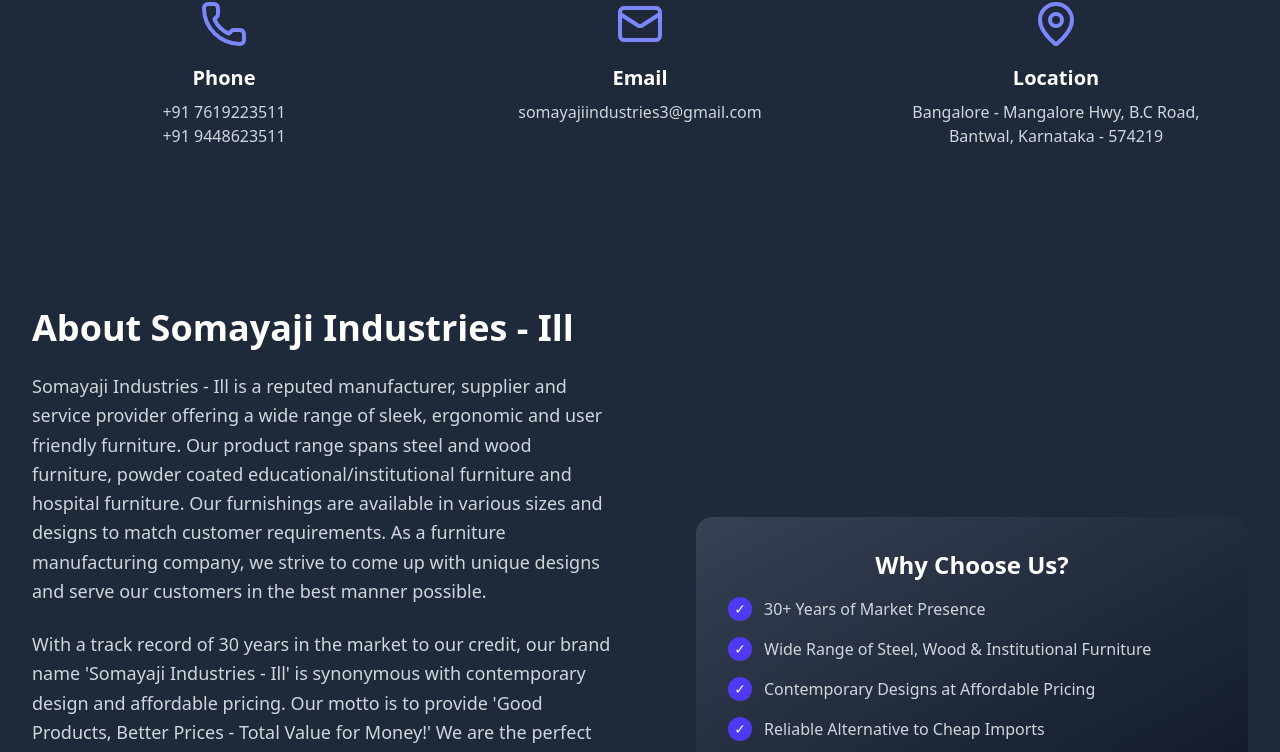
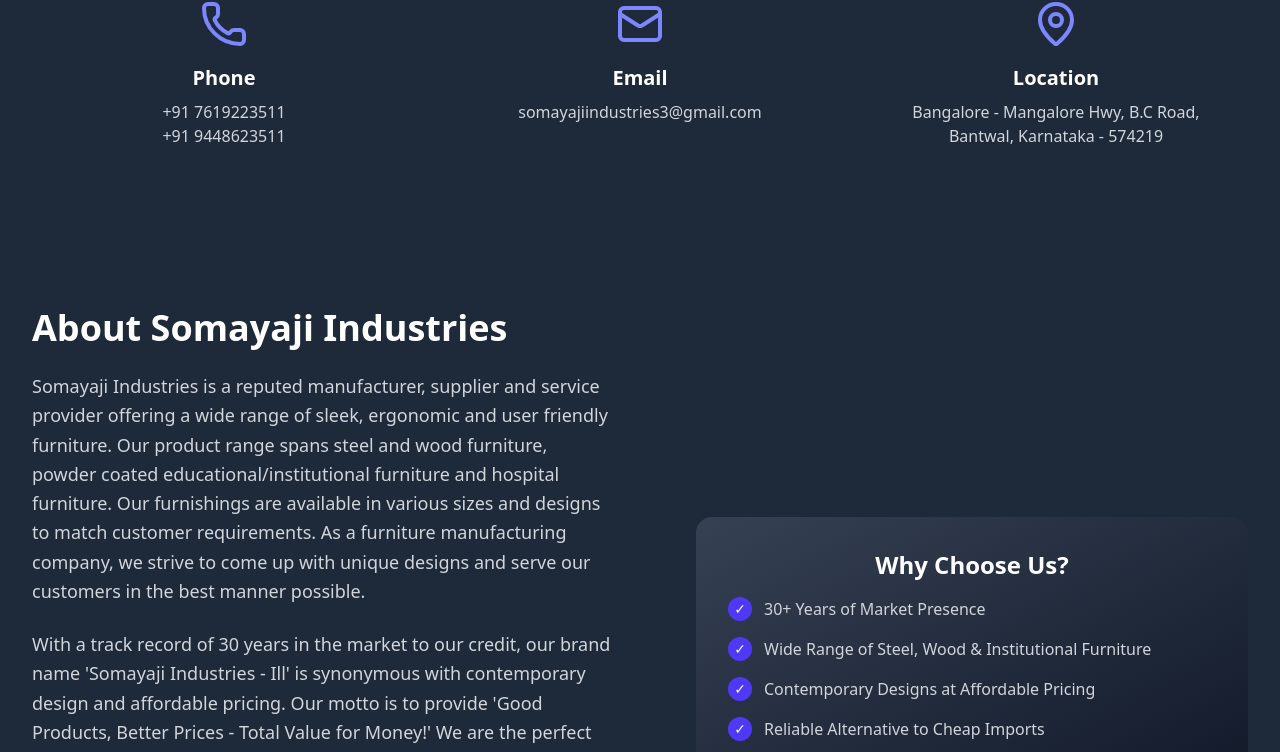
Before and after one commit to HarshithKDev/Somayaji-Industries, a React (Vite) app in the folder frontend/: page / in a window 1280 px wide. Shown: the part 5014-5766 px from the top of the page. Built offline with nearby package versions, Linux system fonts and the light colour scheme.

Commit message:
update text

```diff
--- a/frontend/src/pages/AboutPage.jsx
+++ b/frontend/src/pages/AboutPage.jsx
@@ -10,11 +10,11 @@
           {/* Left Column - About, Mission, Values */}
           <div>
             <h2 className="text-4xl font-bold text-white mb-6">
-              About Somayaji Industries - Ill
+              About Somayaji Industries
             </h2>
             <div className="space-y-6 text-lg text-gray-300 leading-relaxed">
               <p>
-                Somayaji Industries - Ill is a reputed manufacturer, supplier and
+                Somayaji Industries is a reputed manufacturer, supplier and
                 service provider offering a wide range of sleek, ergonomic and user
                 friendly furniture. Our product range spans steel and wood furniture,
                 powder coated educational/institutional furniture and hospital
--- a/frontend/src/pages/HomePage.jsx
+++ b/frontend/src/pages/HomePage.jsx
@@ -255,8 +255,8 @@
 const StatsSection = () => {
   const stats = [
     { icon: Award, label: 'Years Experience', value: '30+' },
-    { icon: Users, label: 'Happy Customers', value: '500+' },
-    { icon: Settings, label: 'Pieces Crafted', value: '1000+' }
+    { icon: Users, label: 'Happy Customers', value: '5000+' },
+    { icon: Settings, label: 'Pieces Crafted', value: '10000+' }
   ];
 
   return (
```
